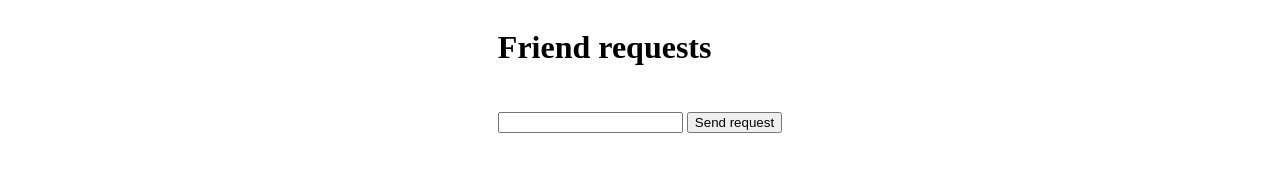
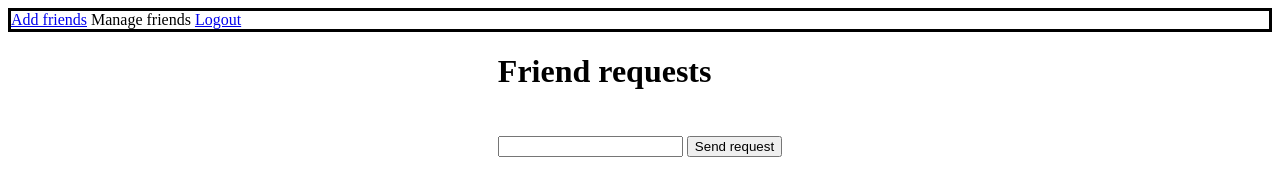
Before and after one commit to cjlangan/friend-locator, a plain HTML site: page templates/add_friends.html in a window 1280 px wide. Drawn offline with Linux system fonts and the light colour scheme; files that its build step writes are made by us from their sources; no server answers; files whose address does not match are found by name.

Commit message:
navbar for add friends

```diff
--- a/templates/add_friends.html
+++ b/templates/add_friends.html
@@ -6,6 +6,13 @@
     <title>Friend Locator HTTP test</title>
     <link rel="stylesheet" href="static/style.css">
 </head>
+
+
+    <div class="topnav" style="border: solid">
+            <a href="/add-friends">Add friends</a>
+            <a onclick="alert(\"unimplemented\")">Manage friends</a>
+            <a href="/logout">Logout</a>
+    </div>
 
     <div style="display: flex; justify-content: center; align-items: center">
         <div>
```
